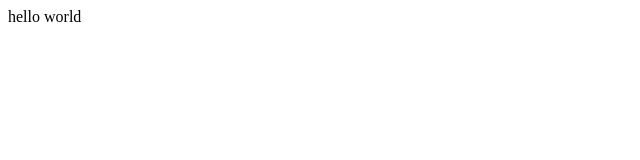
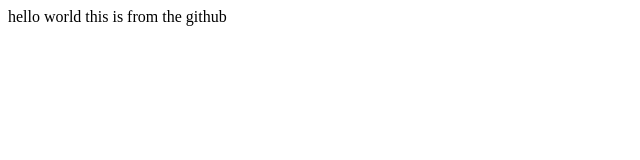
Before and after one commit to Manivardhan-10k/20r_css, a plain HTML site: page index.html in a window 1280 px wide. Shown: the whole page, without its empty margins (0-640 px from the left). Drawn offline with Linux system fonts and the light colour scheme.

Commit message:
Update index.html

```diff
--- a/index.html
+++ b/index.html
@@ -9,5 +9,6 @@
 </head>
 <body>
     hello world
+    this is from the github
 </body>
 </html>
```
